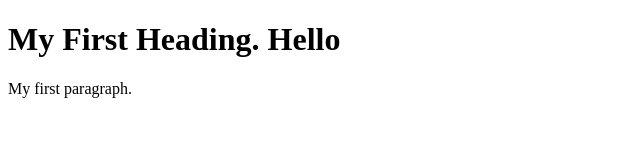
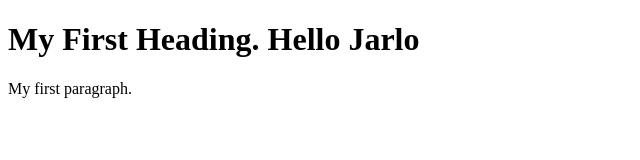
Before and after one commit to jarlo72/jarlo72.github.io, a plain HTML site: page index.html in a window 1280 px wide. Shown: the whole page, without its empty margins (0-640 px from the left). Drawn offline with Linux system fonts and the light colour scheme.

Commit message:
demo commit 2

```diff
--- a/index.html
+++ b/index.html
@@ -5,7 +5,7 @@
 </head>
 <body>
 
-<h1>My First Heading. Hello</h1>
+<h1>My First Heading. Hello Jarlo</h1>
 <p>My first paragraph.</p>
 
 </body>
```
